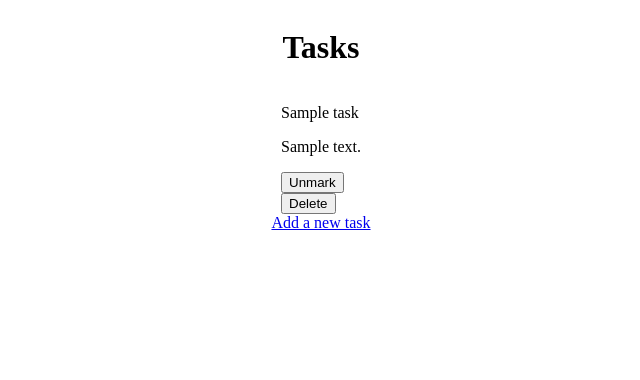
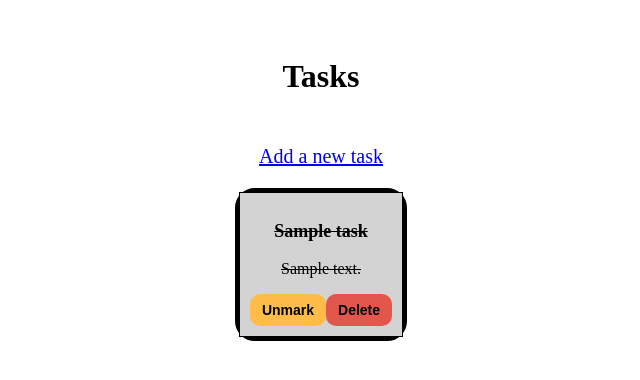
Before and after one commit to joselws/django-tasks, a Django app: page /tasks/ in a window 1280 px wide. Shown: the top 380 px of the page, without its empty margins (319-959 px from the left). Run offline with Django 5.2, Linux system fonts and the light colour scheme; tables that the repository leaves empty hold one stand-in row (values such as "Sample post").

Commit message:
added tasks page basic css

```diff
--- a/todolist/tasks/static/tasks/styles.css
+++ b/todolist/tasks/static/tasks/styles.css
@@ -1,8 +1,16 @@
+/* Basic settings */
+
 body {
     display: flex;
     flex-direction: column;
     align-items: center;
 }
+
+body * {
+    transition: 0.3s;
+}
+
+/* index page */
 
 #index-info {
     font-size: 20px;
@@ -22,3 +30,66 @@
 #index-secret:hover {
     color: white;
 }
+
+/* tasks page */
+
+#tasks-title {
+    margin: 50px 0px;
+}
+
+#tasks-container {
+    border: solid black 4px;
+    border-radius: 20px;
+    max-width: 50vw;
+}
+
+.task-card {
+    padding: 10px;
+    border: 1px solid black;
+}
+
+.link {
+    font-size: 20px;
+    margin-bottom: 20px;
+}
+
+.task-text {
+    text-align: center;
+}
+
+.task-title {
+    font-size: 18px;
+    font-weight: bold;
+}
+
+.task-finished {
+    background-color: lightgray;
+    text-decoration-line: line-through;
+}
+
+.buttons-container {
+    display: flex;
+    flex-direction: row;
+    justify-content: space-evenly;
+}
+
+.button {
+    padding: 8px 12px;
+    border-radius: 10px;
+    font-weight: bold;
+    font-size: 14px;
+    border: none;
+}
+
+.button:hover {
+    cursor: pointer;
+    filter: brightness(0.8);
+}
+
+.edit-btn {
+    background-color: #FFBC49;
+}
+
+.delete-btn {
+    background-color: #E2574C;
+}
--- a/todolist/tasks/templates/tasks/tasks.html
+++ b/todolist/tasks/templates/tasks/tasks.html
@@ -4,29 +4,34 @@
 
 {% block body %}
 
-    <h1>Tasks</h1>
+    <h1 id="tasks-title">Tasks</h1>
 
+    <a class="link" href="{% url 'add' %}">Add a new task</a>
+
+    <div id="tasks-container">
         {% for task in tasks %}
-        <div>
-            <p>{{task.title}}</p>
-            <p>{{task.description}}</p>
+            <div class="task-card {% if task.is_completed %}task-finished{% endif %}">
+                <p class="task-text task-title">{{task.title}}</p>
+                <p class="task-text">{{task.description}}</p>
+                <div class="buttons-container">
                     <form action="{% url 'edit' task.id %}" method="post">
                         {% csrf_token %}
                         {% if task.is_completed %}
-                    <input type="submit" value="Unmark"/>
+                            <input class="button edit-btn" type="submit" value="Unmark"/>
                         {% else %}
-                    <input type="submit" value="Mark"/>
+                            <input class="button edit-btn" type="submit" value="Mark"/>
                         {% endif %}
                     </form>
 
                     <form action="{% url 'delete' task.id %}" method="post">
                         {% csrf_token %}
-                <input type="submit" value="Delete"/>
+                        <input class="button delete-btn" type="submit" value="Delete"/>
                     </form>
+                </div>
             </div>
         {% empty %}
             <h2>No tasks to show</h2>
         {% endfor %}
+    </div>
 
-    <a href="{% url 'add' %}">Add a new task</a>
 {% endblock %}
```
Lines whose indentation alone changed are shown as unchanged.
